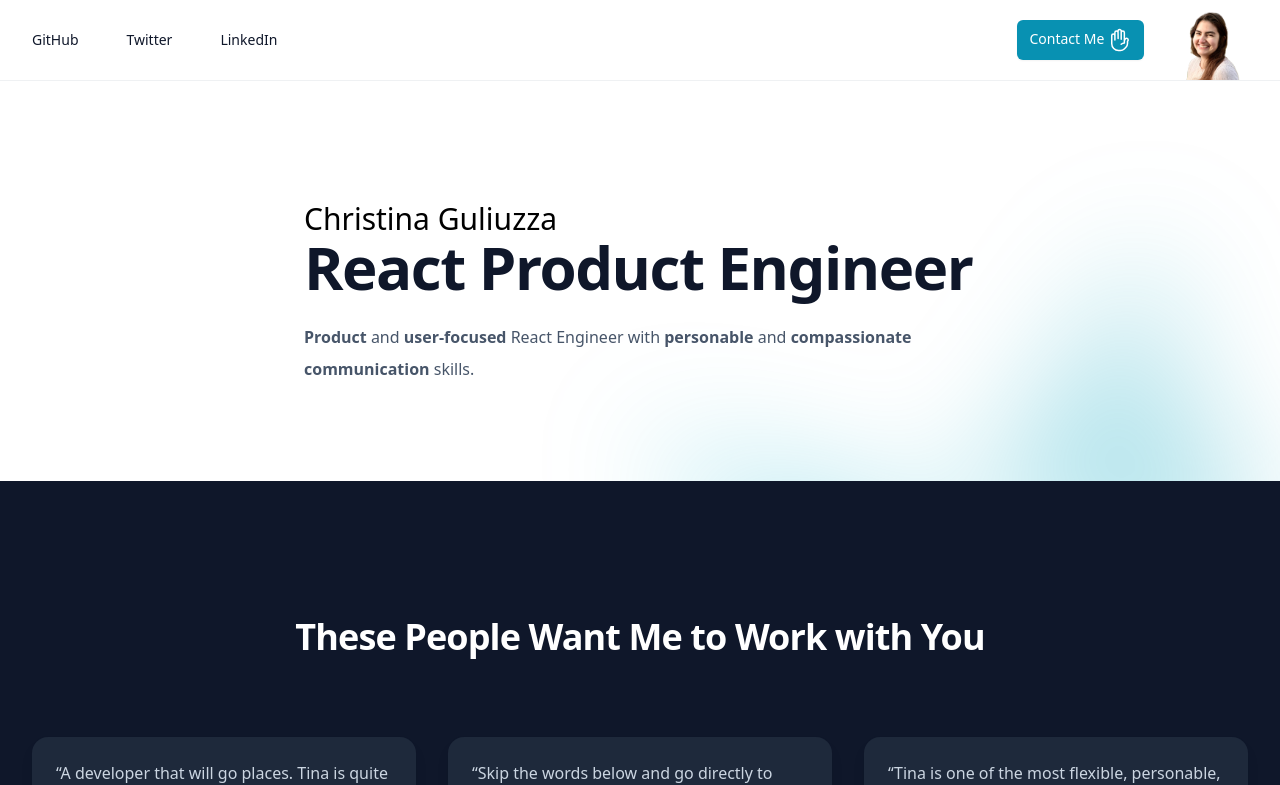
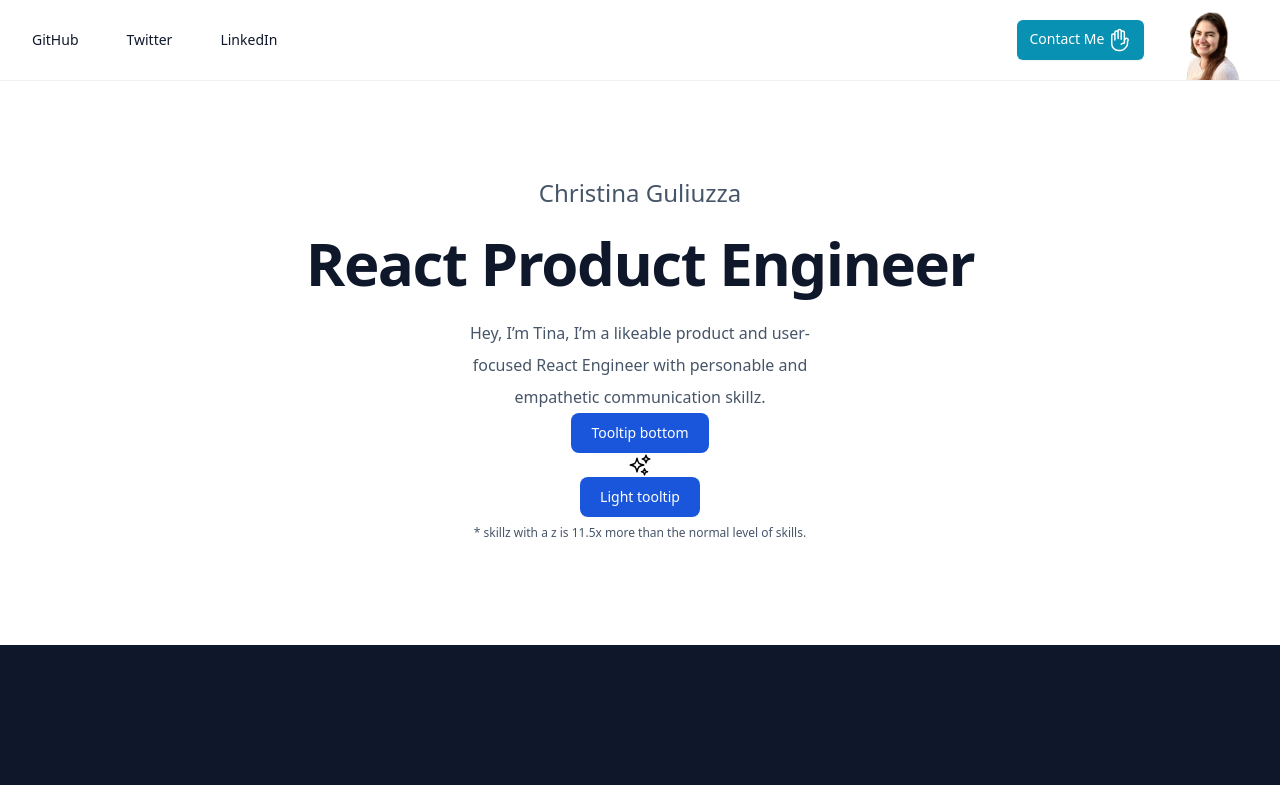
Before and after one commit to cguliuzza/tina-dev-site, a Next.js app: page / in a window 1280 px wide. Shown: the top 785 px of the page. Built offline with nearby package versions, Linux system fonts and the light colour scheme; a web font is replaced by a local one.

Commit message:
attempt to add tooltip to hero with flowbite

```diff
--- a/components/Hero.tsx
+++ b/components/Hero.tsx
@@ -1,55 +1,57 @@
+import { SparklesIcon } from '@heroicons/react/24/outline'
+
 export default function Hero() {
   return (
-    <div className="px-6 pt-6 lg:px-8">
-      <main>
-        <div className="relative px-6 lg:px-8">
-          <div className="mx-auto max-w-2xl py-32 sm:py-48 lg:py-24 flex flex-col gap-10 sm:flex-row">
-            <div className="text-left">
-              <h2 className="text-3xl font-light tracking-normal">
+    <div className="flex flex-col items-center text-center max-w-4xl mx-auto py-32 sm:py-48 lg:py-24">
+      {/* <div className="lg:px-8 mx-auto max-w-2xl py-32 sm:py-48 lg:py-24 flex flex-col gap-10 sm:flex-row"> */}
+      <h2 className="text-2xl font-light tracking-normal text-slate-600">
         Christina Guliuzza
       </h2>
-              <h1 className="text-3xl font-bold tracking-tight text-slate-900 sm:text-6xl">
+      <h1 className="py-6 text-3xl font-bold tracking-tight text-slate-900 md:text-6xl">
         React Product Engineer
       </h1>
-              <p className="mt-6 font-light text-base leading-8 text-slate-600">
-                <span className="font-semibold">Product</span> and{' '}
-                <span className="font-semibold">user-focused</span> React
-                Engineer with <span className="font-semibold">personable</span>{' '}
-                and{' '}
-                <span className="font-semibold">
-                  compassionate communication
-                </span>{' '}
-                skills.
+      <p className="max-w-sm font-light text-base leading-8 text-slate-600">
+        Hey, I’m Tina, I’m a likeable product and user-focused React Engineer
+        with personable and empathetic communication skillz.
       </p>
+      <button
+        data-tooltip-target="tooltip-bottom"
+        data-tooltip-placement="bottom"
+        type="button"
+        className="mb-2 md:mb-0 text-white bg-blue-700 hover:bg-blue-800 focus:ring-4 focus:outline-none focus:ring-blue-300 font-medium rounded-lg text-sm px-5 py-2.5 text-center dark:bg-blue-600 dark:hover:bg-blue-700 dark:focus:ring-blue-800"
+      >
+        Tooltip bottom
+      </button>
+      <div
+        id="tooltip-bottom"
+        role="tooltip"
+        className="absolute z-10  inline-block px-3 py-2 text-sm font-medium text-red-500 bg-slate-900 rounded-lg shadow-sm opacity-0 tooltip dark:bg-slate-700"
+      >
+        Tooltip on bottom
+        <div className="tooltip-arrow" data-popper-arrow></div>
       </div>
+
+      <SparklesIcon className="inline h-6 w-6" aria-hidden="true" />
+      <button
+        data-tooltip-target="tooltip-light"
+        data-tooltip-style="light"
+        type="button"
+        className="text-white bg-blue-700 hover:bg-blue-800 focus:ring-4 focus:outline-none focus:ring-blue-300 font-medium rounded-lg text-sm px-5 py-2.5 text-center dark:bg-blue-600 dark:hover:bg-blue-700 dark:focus:ring-blue-800"
+      >
+        Light tooltip
+      </button>
+      <div
+        id="tooltip-light"
+        role="tooltip"
+        className="absolute z-10 invisible inline-block px-3 py-2 text-sm font-medium text-gray-900 bg-white border border-gray-200 rounded-lg shadow-sm opacity-0 tooltip"
+      >
+        Tooltip content
+        <div className="tooltip-arrow" data-popper-arrow></div>
       </div>
-          <div className="absolute inset-x-0 top-[calc(100%-13rem)] -z-10 transform-gpu overflow-hidden blur-3xl sm:top-[calc(100%-30rem)]">
-            <svg
-              className="relative left-[calc(50%+3rem)] h-[21.1875rem] max-w-none -translate-x-1/2 sm:left-[calc(50%+36rem)] sm:h-[42.375rem]"
-              viewBox="0 0 1155 678"
-            >
-              <path
-                fill="url(#ecb5b0c9-546c-4772-8c71-4d3f06d544bc)"
-                fillOpacity=".3"
-                d="M317.219 518.975L203.852 678 0 438.341l317.219 80.634 204.172-286.402c1.307 132.337 45.083 346.658 209.733 145.248C936.936 126.058 882.053-94.234 1031.02 41.331c119.18 108.451 130.68 295.337 121.53 375.223L855 299l21.173 362.054-558.954-142.079z"
-              />
-              <defs>
-                <linearGradient
-                  id="ecb5b0c9-546c-4772-8c71-4d3f06d544bc"
-                  x1="1155.49"
-                  x2="-78.208"
-                  y1=".177"
-                  y2="474.645"
-                  gradientUnits="userSpaceOnUse"
-                >
-                  <stop stopColor="#058ba2" />
-                  <stop offset={1} stopColor="#06b6d4" />
-                </linearGradient>
-              </defs>
-            </svg>
-          </div>
-        </div>
-      </main>
+
+      <p className="max-w-sm font-light text-xs leading-8 text-slate-600">
+        * skillz with a z is 11.5x more than the normal level of skills.
+      </p>
     </div>
   )
 }
```
Lines whose indentation alone changed are shown as unchanged.
